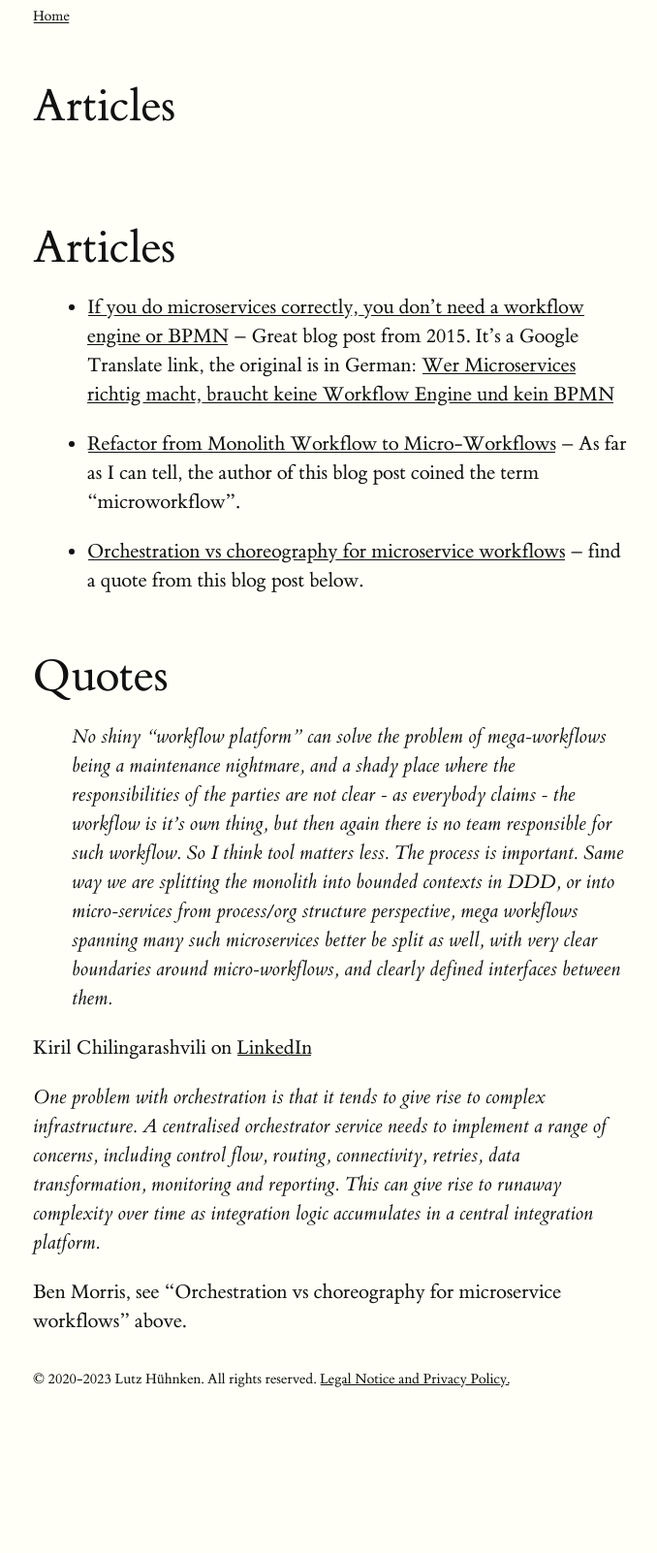
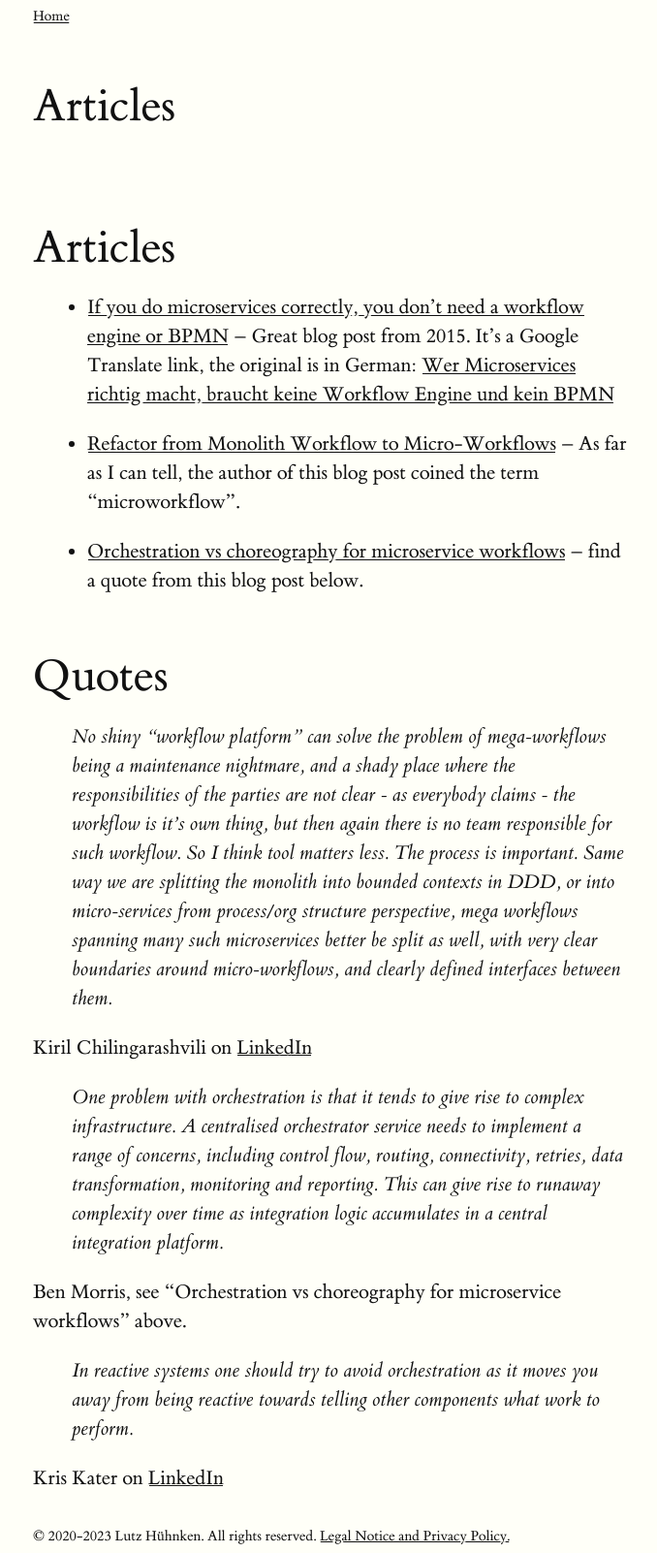
Before and after one commit to lutzh/microworkflows.org, a Jekyll site: the page built from docs/references.md, in a window 1280 px wide. Shown: the whole page at 97% size, without its empty margins (126-804 px from the left). Built offline with Jekyll 4.4.1, drawn with Linux system fonts in a browser that asks for light colours; our own code applies the rules of GitHub Pages for plain Markdown files; comment, search, counter and statistics services are not loaded; before the commit the page ends 1440 px from its top, so only the background shows below that.

Commit message:
another linkedin quote

```diff
--- a/docs/references.md
+++ b/docs/references.md
@@ -23,6 +23,15 @@
 Kiril Chilingarashvili on [LinkedIn](https://www.linkedin.com/feed/update/urn:li:activity:7013454155839148032?commentUrn=urn%3Ali%3Acomment%3A%28activity%3A7013454155839148032%2C7018321388465774592%29&replyUrn=urn%3Ali%3Acomment%3A%28activity%3A7013454155839148032%2C7018323494476152832%29)
 
 
-_One problem with orchestration is that it tends to give rise to complex infrastructure. A centralised orchestrator service needs to implement a range of concerns, including control flow, routing, connectivity, retries, data transformation, monitoring and reporting. This can give rise to runaway complexity over time as integration logic accumulates in a central integration platform._
+> _One problem with orchestration is that it tends to give rise to complex
+> infrastructure. A centralised orchestrator service needs to implement a range of
+> concerns, including control flow, routing, connectivity, retries, data
+> transformation, monitoring and reporting. This can give rise to runaway complexity
+> over time as integration logic accumulates in a central integration platform._
 
 Ben Morris, see "Orchestration vs choreography for microservice workflows" above.
+
+
+> _In reactive systems one should try to avoid orchestration as it moves you away from being reactive towards telling other components what work to perform._
+
+Kris Kater on [LinkedIn](https://www.linkedin.com/feed/update/urn:li:activity:7057142565959069696?commentUrn=urn%3Ali%3Acomment%3A%28activity%3A7057142565959069696%2C7057209741944512512%29)
```
